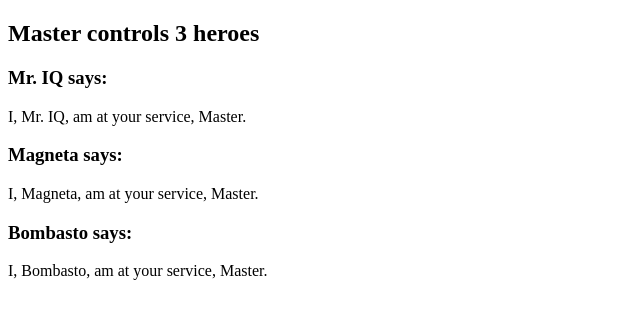
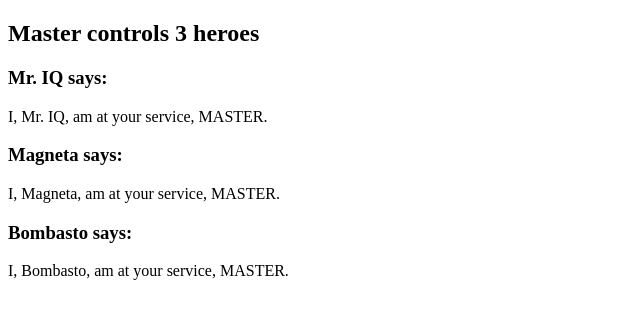
Before and after one commit to loranm/angular-playground, an Angular app: page / in a window 1280 px wide. Shown: the top 318 px of the page, without its empty margins (0-640 px from the left). Built offline with nearby package versions, Linux system fonts and the light colour scheme.

Commit message:
using set & get on input

```diff
--- a/src/app/components/hero-child/hero-child.component.ts
+++ b/src/app/components/hero-child/hero-child.component.ts
@@ -6,8 +6,16 @@ import { Component, Input } from '@angular/core';
   styleUrls: ['./hero-child.component.css']
 })
 export class HeroChildComponent {
+  private _masterName: string
 
   @Input() hero
-  @Input('master') masterName
+  @Input('master')
+    set masterName(master) {
+      this._masterName = master.toUpperCase()
+    }
+
+    get masterName() {
+      return this._masterName
+    }
 
 }
```
